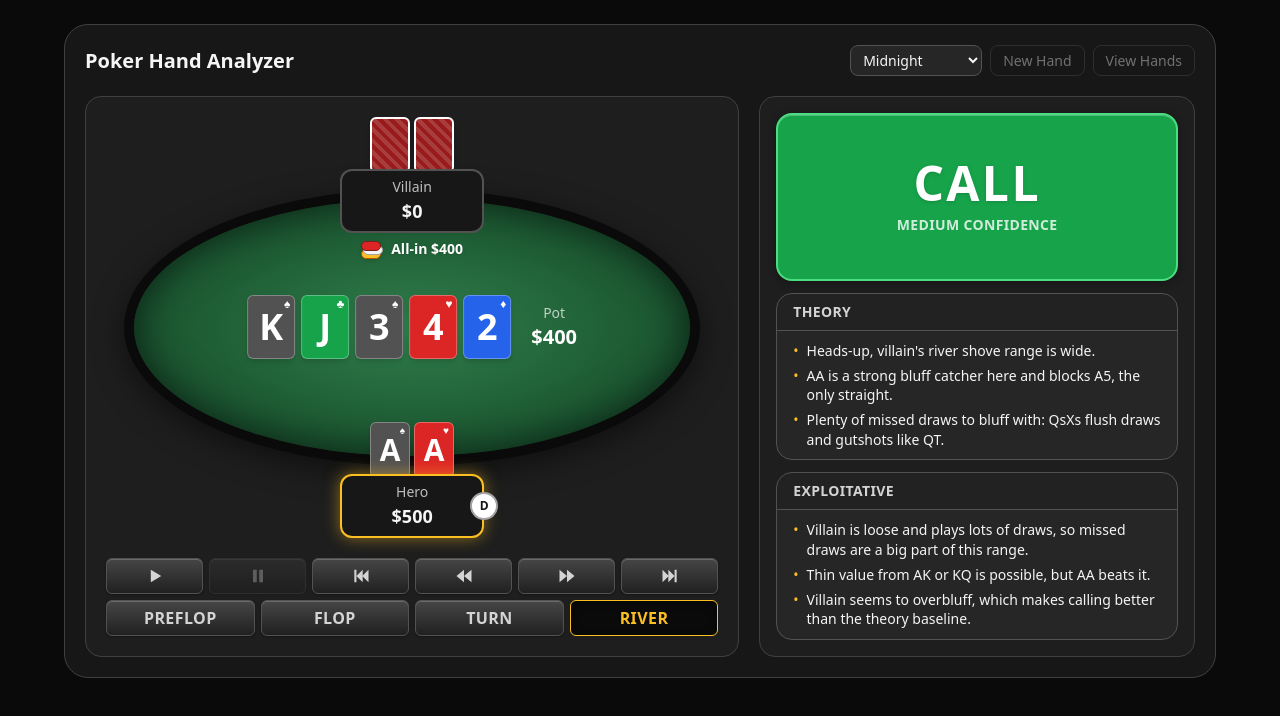
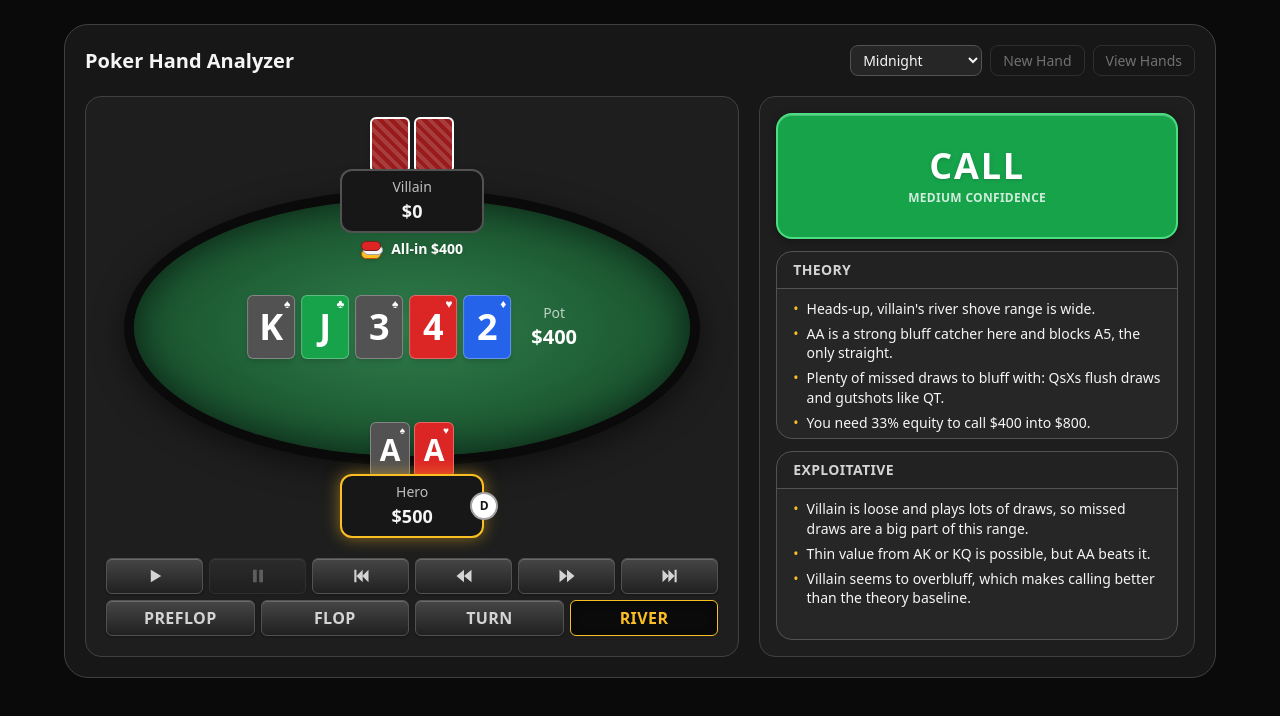
Before and after one commit to Qkarnsbboy/poker-hand-analyzer, a React (Vite) app in the folder frontend/: page / in a window 1280 px wide. Shown: the top 716 px of the page. Built offline with nearby package versions, Linux system fonts and the light colour scheme; the HTML template or start-up script is replaced by a standard one.

Commit message:
Shrink action box in analysis panel
Co-Authored-By: Claude Opus 5.5 <noreply@anthropic.com>
Claude-Session: https://claude.ai/code/session_01JkXebe1S8ZVwvGRP3sTnmK

```diff
--- a/frontend/src/components/AnalysisPanel.tsx
+++ b/frontend/src/components/AnalysisPanel.tsx
@@ -14,11 +14,11 @@ function ActionBox({ rec }: { rec: AnalyzeResponse["recommendation"] }) {
     <div
       className={`${ACTION_STYLE[rec.action]} rounded-2xl border-2 text-white flex flex-col items-center justify-center shadow-[inset_0_1px_0_rgba(255,255,255,0.25),0_2px_8px_rgba(0,0,0,0.3)]`}
     >
-      <div className="text-5xl font-black uppercase tracking-wider drop-shadow">
+      <div className="text-4xl font-black uppercase tracking-wider drop-shadow">
         {rec.action}
         {rec.sizing !== null && <span className="ml-3">${rec.sizing}</span>}
       </div>
-      <div className="mt-2 text-sm font-semibold uppercase tracking-wide text-white/80">{rec.confidence} confidence</div>
+      <div className="mt-1 text-xs font-semibold uppercase tracking-wide text-white/80">{rec.confidence} confidence</div>
     </div>
   );
 }
@@ -44,7 +44,7 @@ function ReasonBox({ title, items }: { title: string; items: string[] }) {
 export function AnalysisPanel({ analysis }: { analysis: AnalyzeResponse | null }) {
   if (!analysis) return null; // empty at non-decision nodes
   return (
-    <div className="absolute inset-4 grid grid-rows-3 gap-3">
+    <div className="absolute inset-4 grid grid-rows-[2fr_3fr_3fr] gap-3">
       <ActionBox rec={analysis.recommendation} />
       <ReasonBox title="Theory" items={analysis.theory} />
       <ReasonBox title="Exploitative" items={analysis.exploitative} />
```
